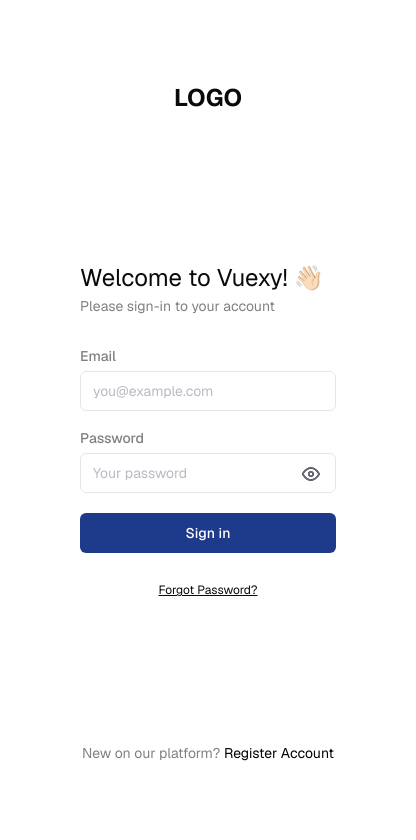
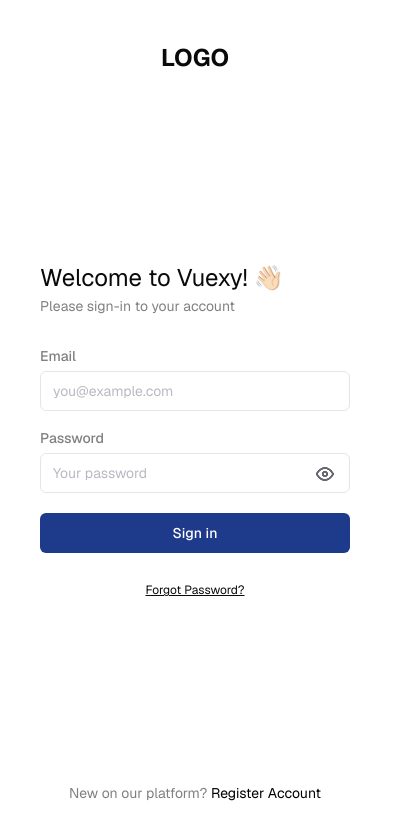
Before and after one commit to Blue-Health-Here/frontend.financialswebapp, a Next.js app: page /sign-in in a window 390 px wide. Shown: the top 840 px of the page, 416 px wide, since content can reach past the window. Built offline with nearby package versions, Linux system fonts and the light colour scheme.

Commit message:
adjust some tweaks

```diff
--- a/app/(auth-pages)/sign-in/page.tsx
+++ b/app/(auth-pages)/sign-in/page.tsx
@@ -11,10 +11,10 @@
   const searchParams = await props.searchParams;
   return (
     <div className="flex h-screen">
-      <div className="flex-[3] bg-[#F8F8F8] flex justify-center items-center">
+      <div className="flex-[3] bg-[#F8F8F8] justify-center items-center hidden md:flex">
         <Image src={authImage} alt="Auth Image" />
       </div>
-      <div className="flex-[1] p-20 flex flex-col h-full justify-between">
+      <div className="flex-[1] p-10 md:p-20 flex flex-col h-full justify-between">
         <h1 className="text-[24px] text-center font-bold">LOGO</h1>
         <div className="flex flex-col">
           <h2 className="text-[24px] font-normal">
```
